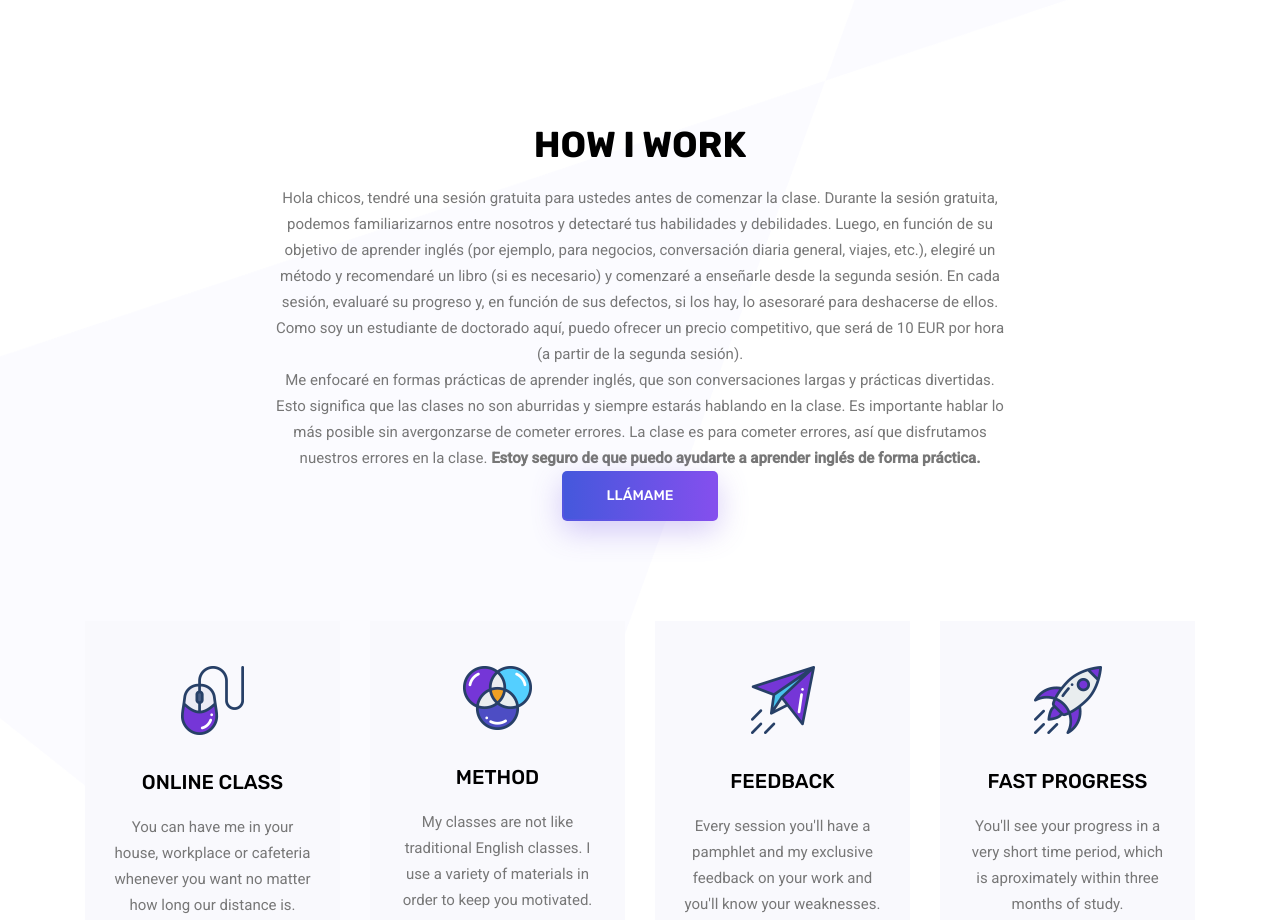
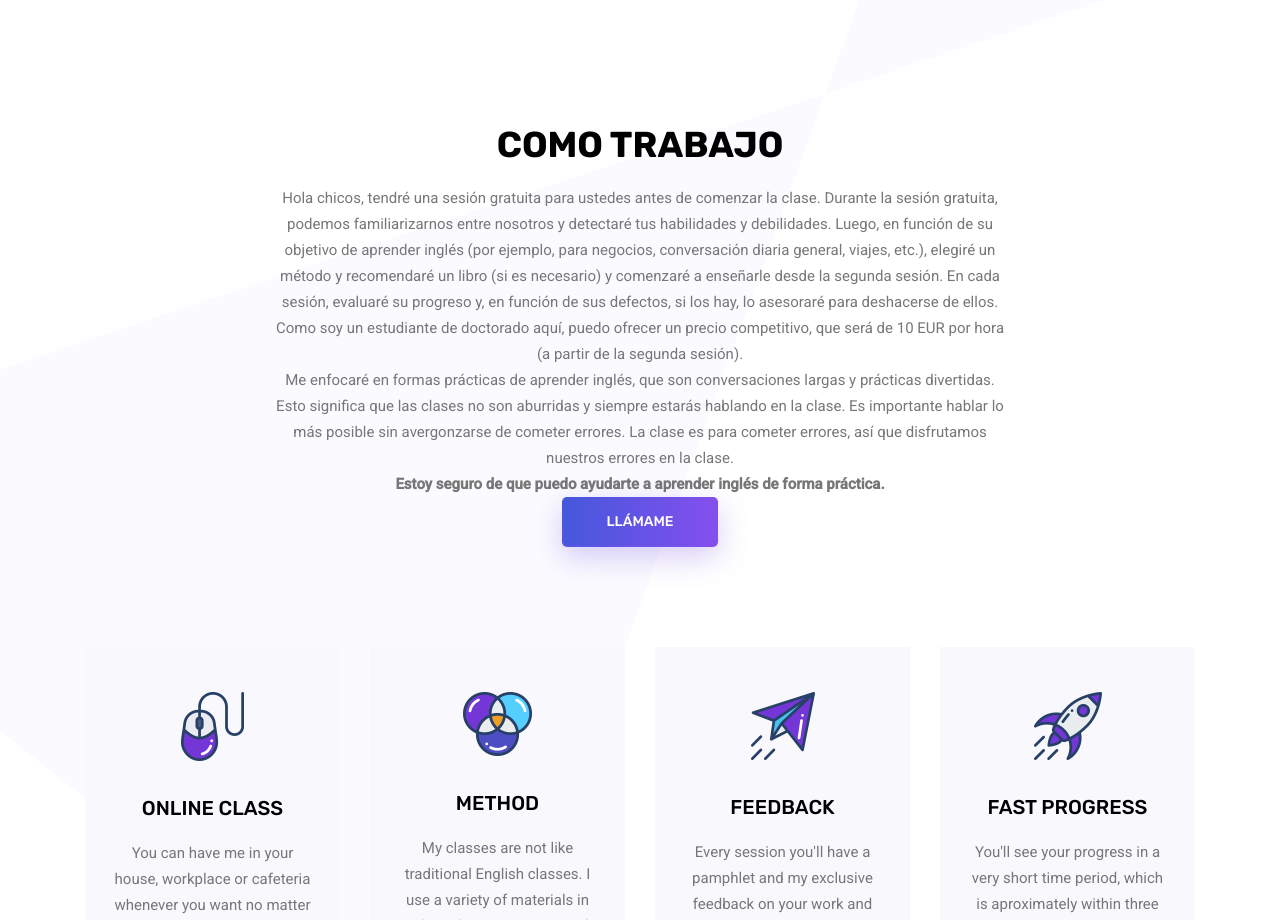
Before and after one commit to Pejmanc/englishteacher, a plain HTML site: page index.html in a window 1280 px wide. Shown: the part 1820-2740 px from the top of the page. Drawn offline with Linux system fonts and the light colour scheme; some packages are replaced by stand-ins of ours.

Commit message:
How I work Edited

```diff
--- a/index.html
+++ b/index.html
@@ -165,7 +165,7 @@
         <div class="row justify-content-center">
           <div class="col-lg-8 text-center">
             <div class="main_title">
-              <h2>How I Work</h2>
+              <h2>Como Trabajo</h2>
               <p>
                 Hola chicos, tendré una sesión gratuita para ustedes antes de
                 comenzar la clase. Durante la sesión gratuita, podemos
@@ -184,11 +184,11 @@
                 las clases no son aburridas y siempre estarás hablando en la
                 clase. Es importante hablar lo más posible sin avergonzarse de
                 cometer errores. La clase es para cometer errores, así que
-                disfrutamos nuestros errores en la clase.
+                disfrutamos nuestros errores en la clase. <br />
                 <strong>
                   Estoy seguro de que puedo ayudarte a aprender inglés de forma
                   práctica.</strong
-                >
+                ><br />
                 <a class="primary_btn" href="/contact.html"
                   ><span>Llámame</span></a
                 >
```
